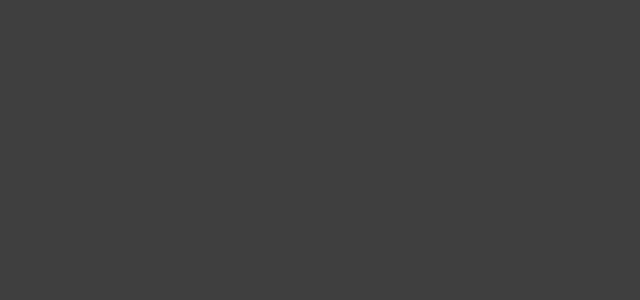
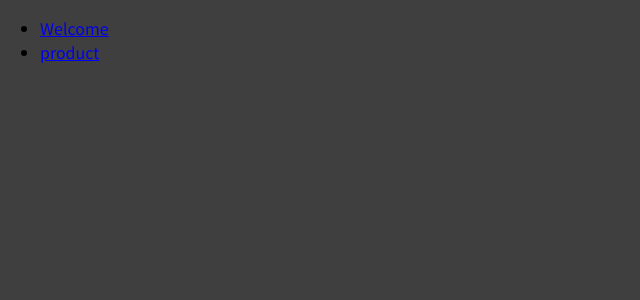
Before and after one commit to Irakarama-Laurent123/React-SPA, a React (Create React App) app: page / in a window 1280 px wide. Shown: the top 300 px of the page, without its empty margins (0-640 px from the left). Built offline with nearby package versions, Linux system fonts and the light colour scheme.

Commit message:
Added Links to avoid unnecessary submitting

```diff
--- a/src/App.js
+++ b/src/App.js
@@ -1,4 +1,5 @@
 import {Route} from 'react-router-dom'
+import MainHeader from './components/MainHeader';
 import Product from './pages/Product';
 import Welcome from './pages/Welcome';
 
@@ -6,12 +7,18 @@
 function App() {
   return (
     <div>
+      <header>
+        <MainHeader/>
+      </header>
+      <main>
       <Route path='/welcome'>
         <Welcome/>
       </Route>
       <Route path='/product'>
         <Product/>
       </Route>
+      </main>
+
     </div>
   );
 }
--- /dev/null
+++ b/src/components/MainHeader.js
@@ -0,0 +1,19 @@
+import React from 'react'
+import { Link } from 'react-router-dom'
+
+function MainHeader() {
+  return (
+    <nav>
+      <ul>
+        <li>
+          <Link to='/welcome'>Welcome</Link>
+        </li>
+        <li>
+          <Link to='/product'>product</Link>
+        </li>
+      </ul>
+    </nav>
+  )
+}
+
+export default MainHeader
```
Also changed, not shown: 1 other file (tests, documents, lock files or other folders).
